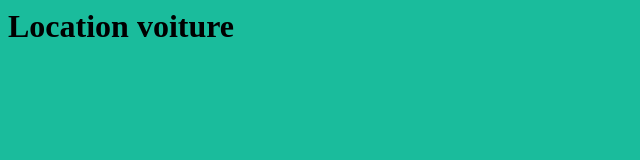
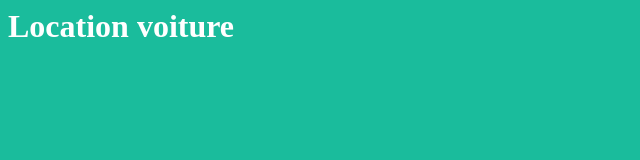
Before and after one commit to sbouvret/projet_01, a plain HTML site: page index.html in a window 1280 px wide. Shown: the whole page, without its empty margins (0-640 px from the left). Drawn offline with Linux system fonts and the light colour scheme.

Commit message:
Changement couleur titre

```diff
--- a/index.html
+++ b/index.html
@@ -3,7 +3,7 @@
 		<meta charset="utf8">
 		<title></title>
 		<body style="background-color:#1abc9c">
-			<h1>Location voiture</h1>
+			<h1 style="color:#FFFFFF">Location voiture</h1>
 		</body>
 	<body>
 </html>
```
